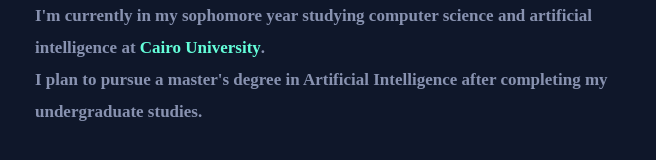
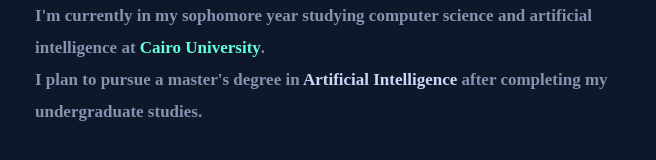
Before and after one commit to marwan-ahmedd/Marwan, a React (Create React App) app: page / in a window 1280 px wide. Shown: the part 872-1032 px from the top of the page, without its empty margins (0-656 px from the left). Built offline with nearby package versions, Linux system fonts and the light colour scheme; the HTML template or start-up script is replaced by a standard one.

Commit message:
Added a span

```diff
--- a/src/components/About.js
+++ b/src/components/About.js
@@ -13,7 +13,7 @@
                     science and artificial intelligence at
                     <b className='text-Green'>
                         <a href='https://cu.edu.eg/Home'> Cairo University</a>
-                    </b>.<br /> I plan to pursue a master's degree in Artificial Intelligence after completing my undergraduate studies.
+                    </b>.<br /> I plan to pursue a master's degree in <span className='text-LightestSlate'>Artificial Intelligence</span> after completing my undergraduate studies.
                 </p>
     const two = <p className='mt-10 mb-2 font-secondary text-Slate'>
                     Technologies and languages I have been working with:
@@ -46,7 +46,7 @@
                     <div className='pl-[20px] text-[17px] font-bold'>
                         {one}
                         {two}
-                        <div className=' grid grid-cols-[200px_minmax(_100px,_1fr)]' >
+                        <div className='grid grid-cols-[200px_minmax(_100px,_1fr)]' >
                             {tech.map((item, i) => {
                                 return (
                                     <li className='text-Slate text-[17px]'>{item}</li>
--- a/src/components/Banner.js
+++ b/src/components/Banner.js
@@ -21,7 +21,7 @@
                     </h1>
                 </div>
                 <div className='flex-1 mb-6 text-[30px] lg:text-[60px] font-primary
-                                font-semibold  leading-[1]'>
+                                font-semibold leading-[1]'>
                     <span className='text-white mr-4'>I am a</span>
                     <TypeAnimation
                         sequence={[
```
